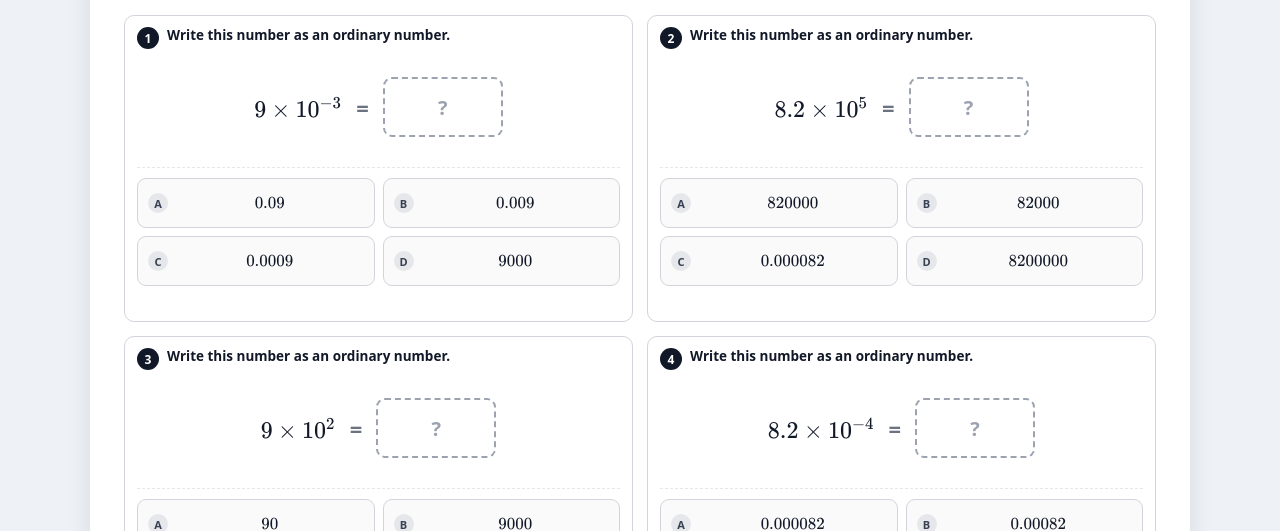
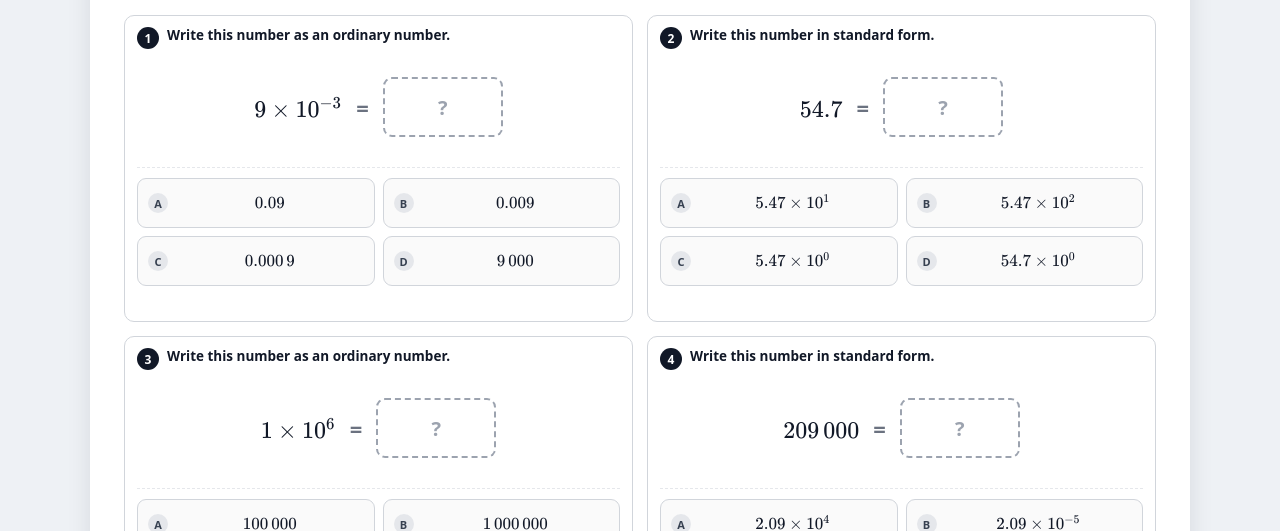
Before and after one commit to amixorp/Maths-Drills, a plain HTML site: page Standard_Form_Drill_1.html in a window 1280 px wide. Shown: the part 269-800 px from the top of the page. Drawn offline with Linux system fonts and the light colour scheme.

Commit message:
Add files via upload

```diff
--- a/Standard_Form_Drill_1.html
+++ b/Standard_Form_Drill_1.html
@@ -414,7 +414,7 @@
     return digits;
   }
 
-  /* Type 1: ordinary number shown, standard form is the answer. */
+   /* Type 1: ordinary number shown, standard form is the answer. */
   function genToStdForm() {
     for (let t = 0; t < 400; t++) {
       const digits = pickDigits();
@@ -439,19 +439,20 @@
         { latex: stdFormLatex(moveDecimal(coef, -1), exp + 1) }
       ];
 
-     const seen = new Set([correctOrdinary]);
+      const seen = new Set([correctLatex]);
       const pool = [];
-      for (const s of [d1, d2, d3]) {
-        if (seen.has(s)) continue;
-        seen.add(s);
-        pool.push({ latex: groupLatex(s) });
+      for (const c of cands) {
+        if (seen.has(c.latex)) continue;
+        seen.add(c.latex);
+        pool.push(c);
       }
       if (pool.length < 3) continue;
 
       const opts = shuffle([
-        { latex: groupLatex(correctOrdinary), ok: true },
+        { latex: correctLatex, ok: true },
         ...shuffle(pool).slice(0, 3).map(p => ({ latex: p.latex, ok: false }))
       ]);
+
       return {
         sig,
         prompt: 'Write this number in standard form.',
@@ -488,12 +489,12 @@
       for (const s of [d1, d2, d3]) {
         if (seen.has(s)) continue;
         seen.add(s);
-        pool.push({ latex: s });
+        pool.push({ latex: groupLatex(s) });
       }
       if (pool.length < 3) continue;
 
       const opts = shuffle([
-        { latex: correctOrdinary, ok: true },
+        { latex: groupLatex(correctOrdinary), ok: true },
         ...shuffle(pool).slice(0, 3).map(p => ({ latex: p.latex, ok: false }))
       ]);
 
```
